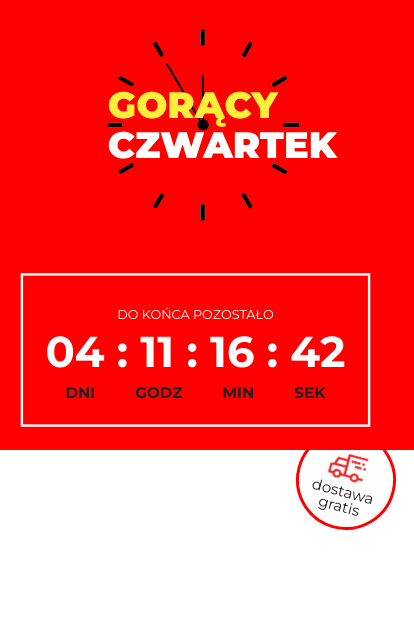
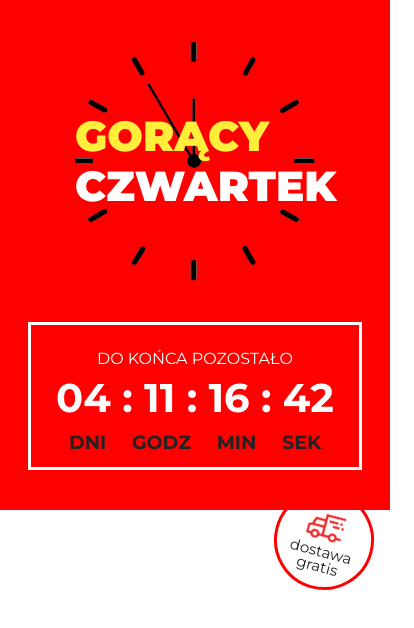
Before and after one commit to bartekmajster/zadanie-testowe, a website built with webpack: page src/index.html in a window 390 px wide. Shown: the whole page, 414 px wide, since content can reach past the window. Built offline with nearby package versions, Linux system fonts and the light colour scheme.

Commit message:
finished header

```diff
--- a/src/styles/components/header.css
+++ b/src/styles/components/header.css
@@ -102,7 +102,7 @@
 }
 
 .header__discounts {
-  width: 27%;
+  width: 370px;
   padding-left: 40px;
 }
 
@@ -129,8 +129,7 @@
 }
 
 .header__counter {
-  width: 437px;
-  height: 192px;
+  padding: 15px 25px;
   border: 3px solid var(--color-white);
   display: flex;
   justify-content: center;
@@ -167,6 +166,10 @@
   .header {
     padding: 30px 20px;
   }
+
+  .container {
+    width: 100%;
+  }
 }
 
 @media (max-width: 1330px) {
@@ -184,34 +187,27 @@
 }
 
 @media (max-width: 1140px) {
-  .header {
-    height: 250px;
-    padding: 30px 0px;
-  }
 
   .header__discounts {
     display: none;
   }
+}
 
-  .header__clock {
-    transform: scale(.8);
-  }
-
-  .header__counter {
-    transform: scale(.8);
+@media (max-width: 1010px) {
+  .header__clock-popup {
+    display: none;
   }
 }
 
-@media (max-width: 850px) {
+@media (max-width: 830px) {
   .header {
     flex-wrap: wrap;
-    height: 450px;
+    height: 510px;
     justify-content: center;
-    padding: 0;
   }
 
   .header__clock {
-    width: 50%;
+    width: 290px;
   }
 
   .header__delivery {
@@ -220,16 +216,30 @@
   }
 }
 
-@media (max-width: 610px){
-  .header__clock-popup{
-    display: none;
+@media (max-width: 690px) {
+  .header__clock {
+    width: 240px;
+    margin-bottom: 20px;
   }
-  .header__delivery{
+
+  .header__delivery {
     bottom: -80px;
     border: 3px solid var(--color-red);
     background-color: transparent;
   }
+}
+
+@media (max-width: 500px){
+  .header{
+    padding: 30px 10px;
+  }
   .header__counter{
-
+    margin:0;
+  }
+  .header__counter-time{
+    font-size: 40px;
+  }
+  .header__title{
+    font-size: 42px;
   }
 }
```
Also changed, not shown: build/bundle.css (deleted), build/index.html (deleted), build/public/assets/images/clock.png (deleted), build/public/assets/images/delivery_truck.png (deleted), 4 other files.
